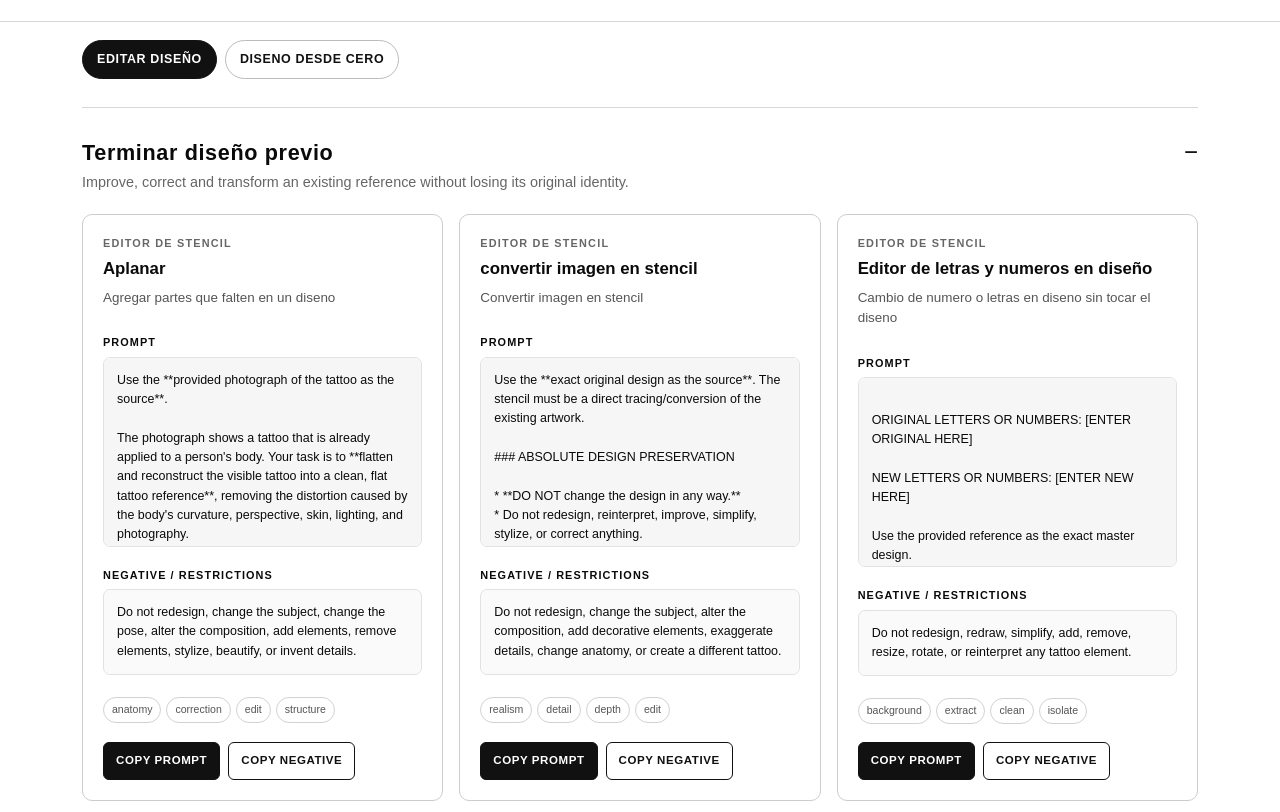
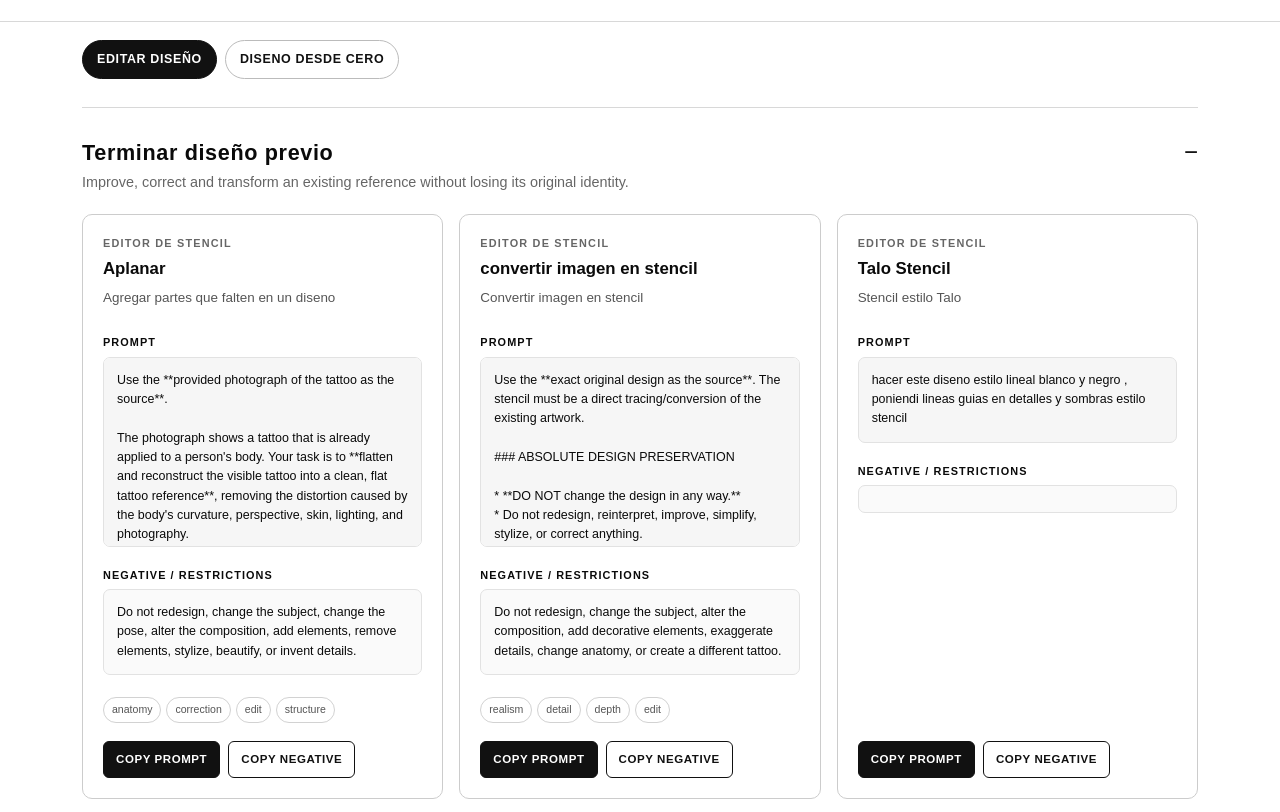
Before and after one commit to Randymh/Prompts, a plain HTML site: page index.html in a window 1280 px wide. Shown: the part 104-916 px from the top of the page. Drawn offline with nearby package versions, Linux system fonts and the light colour scheme.

Commit message:
Update index.html

```diff
--- a/index.html
+++ b/index.html
@@ -3028,6 +3028,16 @@ The result should look like a **professional tattoo artist's stencil/reference s
     negative: `Do not redesign, change the subject, alter the composition, add decorative elements, exaggerate details, change anatomy, or create a different tattoo.`,
     tags: ["realism", "detail", "depth", "edit"]
   },
+
+
+{
+    title: "Talo Stencil",
+    category: "Terminar diseño previo",
+    subcategory: "editor de stencil",
+    description: "Stencil estilo Talo",
+    prompt: `hacer este diseno estilo lineal blanco y negro , poniendi lineas guias en detalles y sombras estilo stencil`,
+
+},
 
   {
     title: "Editor de letras y numeros en diseño",
```
